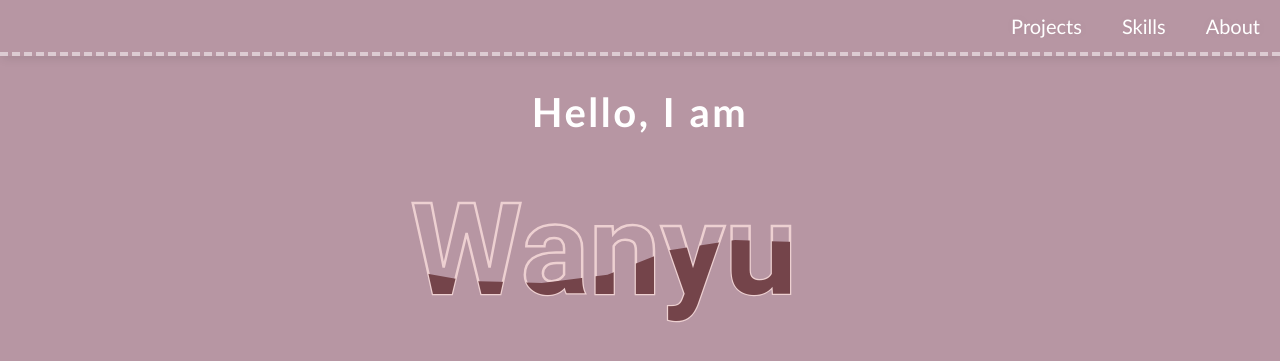
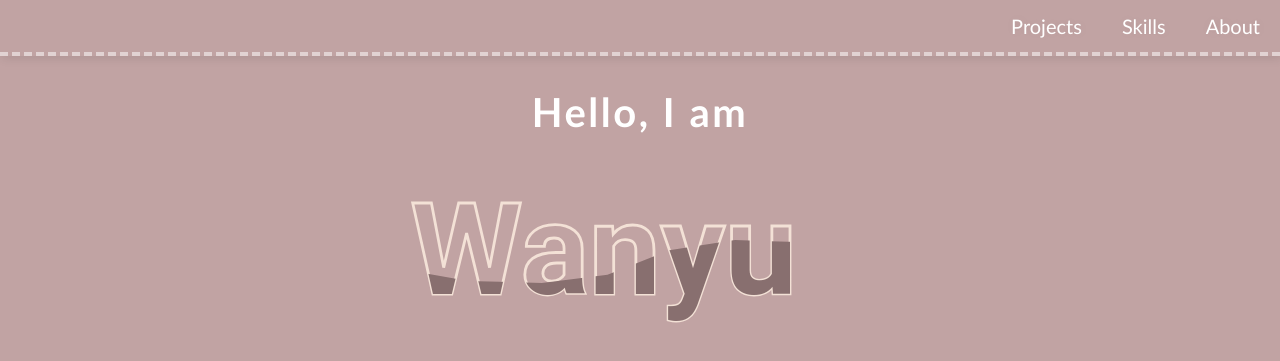
Before and after one commit to wanyu0413/profile, a website: page index.html in a window 1280 px wide. Shown: the top 361 px of the page. Drawn offline with nearby package versions, Linux system fonts and the light colour scheme.

Commit message:
Update main color add hover effect

```diff
--- a/index.html
+++ b/index.html
@@ -370,6 +370,10 @@
             ><i class="fa-brands fa-linkedin"></i
           ></a>
         </li>
+        <li class="icon-footer">
+          <a href="https://www.behance.net/gallery/152791383/Pet-friendly-hotel-booking-app-UXUI-case-study" target="linkedin"
+            ><i class="fa-brands fa-square-behance"></i></a>
+        </li>
       </ul>
     </div>
     <!-- <script src="myScript.js"></script> -->
--- a/style.css
+++ b/style.css
@@ -1,10 +1,11 @@
 @import url('https://fonts.googleapis.com/css2?family=Playfair+Display&family=Roboto+Serif:opsz,wght@8..144,100;8..144,300&display=swap');
 
 :root {
-  /* --base: #ccd2cc;
-  --rgb: 204, 210, 204; */
-  --base: #b796a3;
-  --rgb: 183, 150, 163;
+  --base: #c1a3a3;
+  --rgb: 193, 163, 163;
+  --secondary: #886F6F;
+  /* --base: #b796a3;
+  --rgb: 183, 150, 163; */
 }
 /* change it back 25 May */
 
@@ -16,7 +17,7 @@ body {
   margin: 0PX;
   font-weight: 300;
   background: #F9F1F0;
-  color: #886F6F;
+  color: var(--secondary);
   font-family: "Gill Sans", sans-serif;
   line-height: 1.6;
   min-height: 100vh;
@@ -24,7 +25,8 @@ body {
 
 a {
   text-decoration: none;
-  color: #694E4E;
+  /* color: #694E4E; */
+  color: var(--secondary);
   text-shadow:  #00000010 1px 0 10px;
 }
 
@@ -43,11 +45,12 @@ a {
 
 .content h2:nth-child(1) {
   color: transparent;
-  -webkit-text-stroke: 2.5px rgb(243 214 214 / 90%);
+  -webkit-text-stroke: 2.8px rgb(243 225 214);
 }
 
 .content h2:nth-child(2) {
-  color: #74444a;
+  /* color: #74444a; */
+  color: var(--secondary);
   animation: animate 4s ease-in-out infinite;
 }
 
@@ -116,6 +119,15 @@ nav {
   font-size: 20px;
   font-weight: 400;
   font-family: "Gill Sans", sans-serif;
+}
+
+.nav-links a:hover {
+  transition-duration: 0.6s;
+  color: var(--secondary);
+}
+
+.nav-links a:not(:hover) {
+  transition-duration: 0.6s;
 }
 
 .container{
@@ -324,7 +336,7 @@ h1 {
 }
 
 .card-trip h2 {
-  color: #886F6F;
+  color: var(--secondary);
   font-size: 24PX;
   margin: 10px 20px;
   font-weight: bold;
@@ -354,12 +366,12 @@ h1 {
 }
 
 .list-inline .icon-footer a:hover {
-  transition-duration: 1s;
-  color: #F9F1F0;
+  transition-duration: 0.6s;
 }
 
 .list-inline .icon-footer a:not(:hover) {
-  transition-duration: 1s;
+  transition-duration: 0.6s;
+  color: #F9F1F0;
 }
 
 .list-inline > li {
@@ -571,7 +583,7 @@ h1 {
 
   .skill-title {
     font: bold 60px Gill Sans;
-}
+  }
 }
 
 @media (max-width: 390px){
@@ -597,8 +609,8 @@ h1 {
   }
 
   .info p {
-  width: 300px;
-  margin: 16px auto;
+    width: 300px;
+    margin: 16px auto;
   }
 
   .card-description {
```
